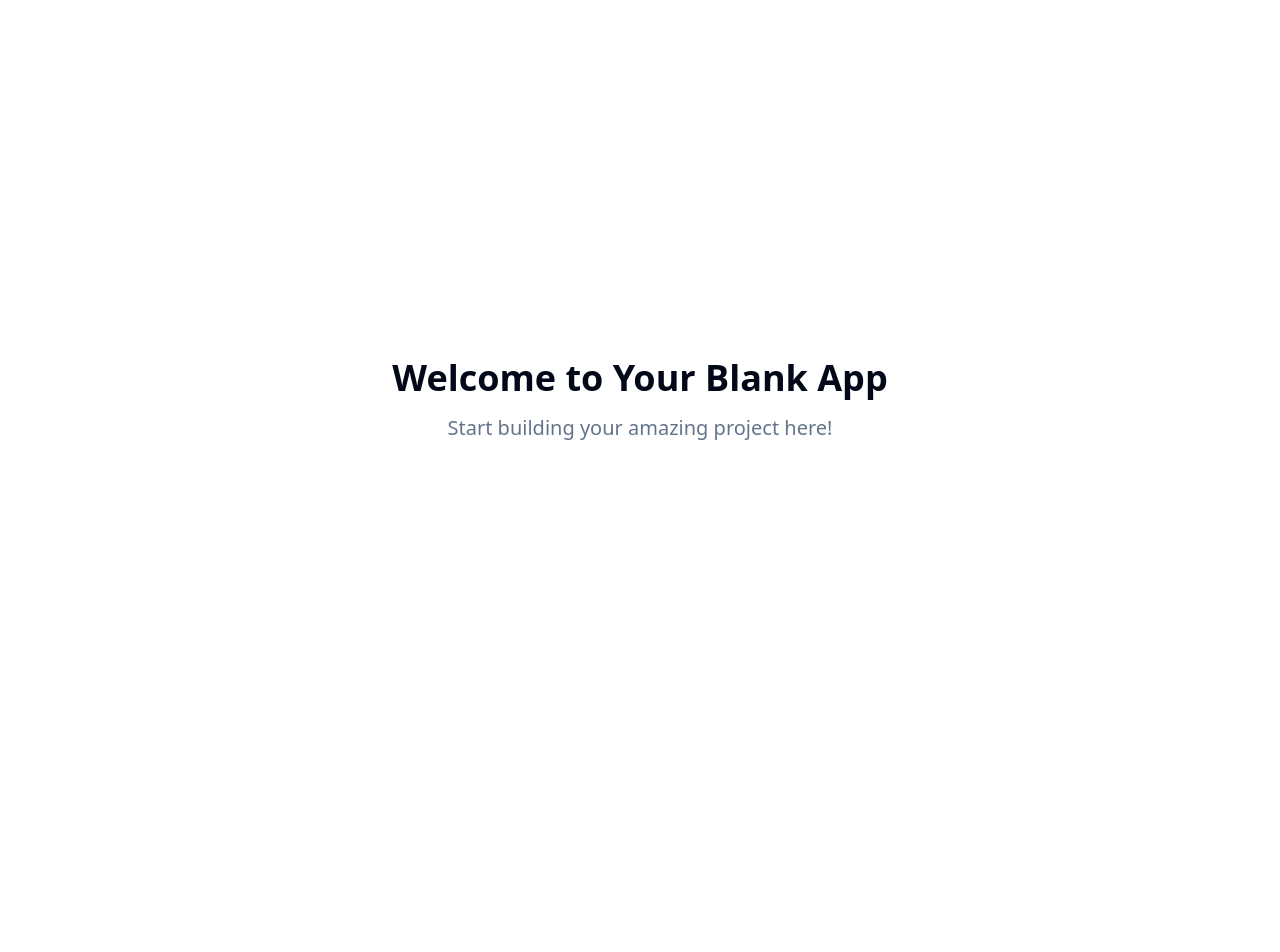
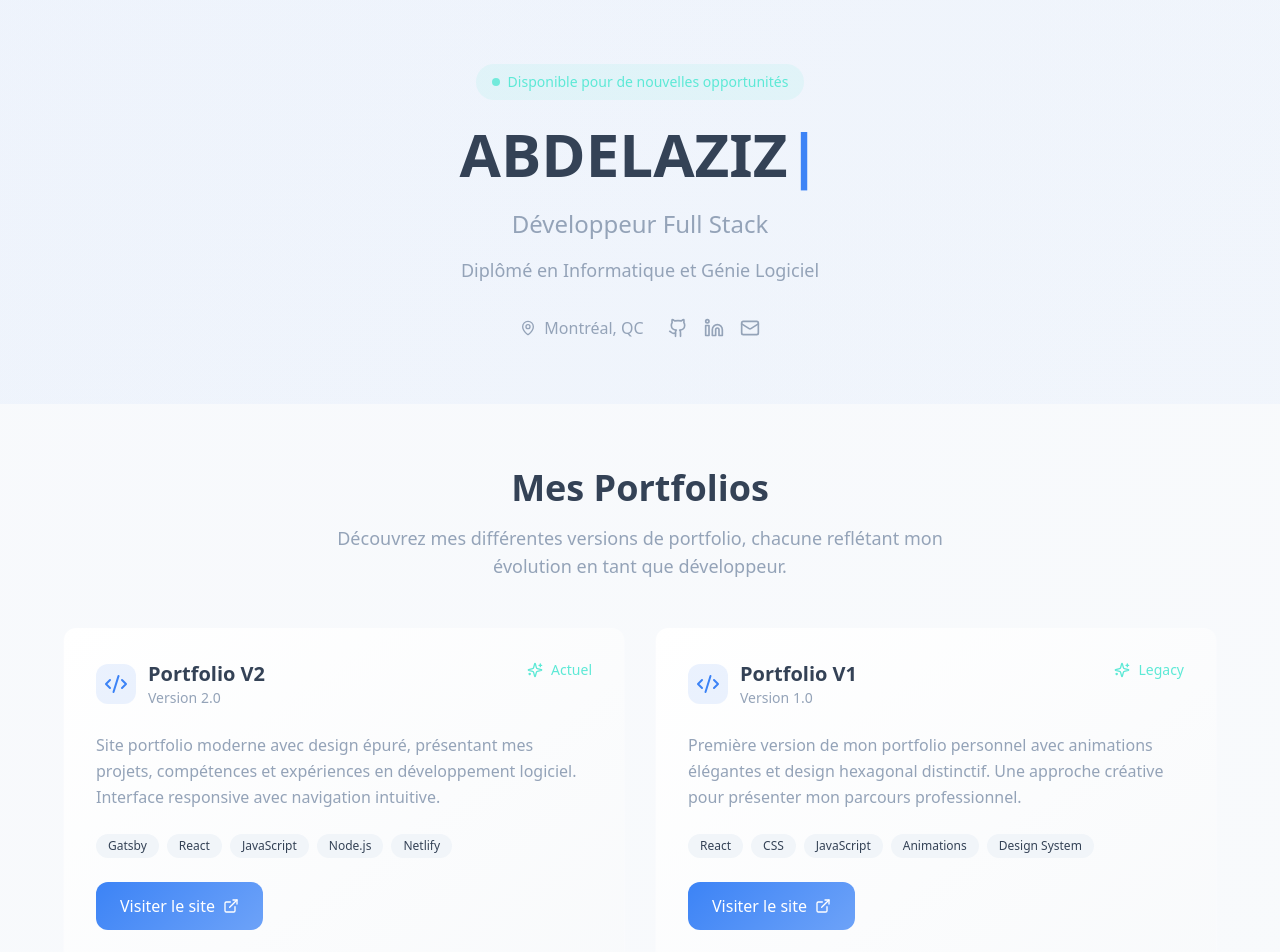
Before and after one commit to Abdeljll/jalal-links-hub, a React (Vite) app: page / in a window 1280 px wide. Shown: the top 952 px of the page. Before the commit the page ends 800 px from the top, so only its background shows below. Built offline with nearby package versions, Linux system fonts and the light colour scheme.

Commit message:
Add links to personal websites
Create a webpage that displays two links to the user's personal websites.

```diff
--- /dev/null
+++ b/src/components/PortfolioCard.tsx
@@ -0,0 +1,65 @@
+import { Card, CardContent } from "@/components/ui/card";
+import { ExternalLink, Code2, Sparkles } from "lucide-react";
+
+interface PortfolioCardProps {
+  title: string;
+  description: string;
+  url: string;
+  version: string;
+  status: string;
+  technologies: string[];
+}
+
+export const PortfolioCard = ({ title, description, url, version, status, technologies }: PortfolioCardProps) => {
+  return (
+    <Card className="group relative overflow-hidden bg-gradient-card border-0 shadow-card hover:shadow-hover transition-all duration-300 hover:scale-105">
+      <div className="absolute inset-0 bg-gradient-primary opacity-0 group-hover:opacity-5 transition-opacity duration-300" />
+
+      <CardContent className="p-8">
+        <div className="flex items-start justify-between mb-6">
+          <div className="flex items-center gap-3">
+            <div className="p-2 rounded-lg bg-primary/10 group-hover:bg-primary/20 transition-colors duration-300">
+              <Code2 className="h-6 w-6 text-primary" />
+            </div>
+            <div>
+              <h3 className="text-xl font-semibold text-foreground group-hover:text-primary transition-colors duration-300">
+                {title}
+              </h3>
+              <p className="text-sm text-muted-foreground">{version}</p>
+            </div>
+          </div>
+
+          <div className="flex items-center gap-2">
+            <Sparkles className="h-4 w-4 text-accent" />
+            <span className="text-sm font-medium text-accent">{status}</span>
+          </div>
+        </div>
+
+        <p className="text-muted-foreground mb-6 leading-relaxed">
+          {description}
+        </p>
+
+        <div className="flex flex-wrap gap-2 mb-6">
+          {technologies.map((tech, index) => (
+            <span
+              key={index}
+              className="px-3 py-1 text-xs font-medium bg-secondary rounded-full text-secondary-foreground"
+            >
+              {tech}
+            </span>
+          ))}
+        </div>
+
+        <a
+          href={url}
+          target="_blank"
+          rel="noopener noreferrer"
+          className="inline-flex items-center gap-2 px-6 py-3 bg-gradient-primary text-primary-foreground rounded-lg font-medium hover:shadow-lg transition-all duration-300 hover:scale-105"
+        >
+          Visiter le site
+          <ExternalLink className="h-4 w-4" />
+        </a>
+      </CardContent>
+    </Card>
+  );
+};
--- a/src/index.css
+++ b/src/index.css
@@ -2,41 +2,52 @@
 @tailwind components;
 @tailwind utilities;
 
-/* Definition of the design system. All colors, gradients, fonts, etc should be defined here.
-All colors MUST be HSL.
-*/
+/* Design system for Abdelaziz Portfolio Hub */
 
 @layer base {
   :root {
-    --background: 0 0% 100%;
-    --foreground: 222.2 84% 4.9%;
+    --background: 218 47% 98%;
+    --foreground: 215 25% 27%;
 
     --card: 0 0% 100%;
-    --card-foreground: 222.2 84% 4.9%;
+    --card-foreground: 215 25% 27%;
 
     --popover: 0 0% 100%;
-    --popover-foreground: 222.2 84% 4.9%;
+    --popover-foreground: 215 25% 27%;
 
-    --primary: 222.2 47.4% 11.2%;
-    --primary-foreground: 210 40% 98%;
+    --primary: 217 91% 60%;
+    --primary-foreground: 0 0% 100%;
+    --primary-glow: 217 91% 70%;
 
-    --secondary: 210 40% 96.1%;
-    --secondary-foreground: 222.2 47.4% 11.2%;
+    --secondary: 210 40% 96%;
+    --secondary-foreground: 215 25% 27%;
 
-    --muted: 210 40% 96.1%;
-    --muted-foreground: 215.4 16.3% 46.9%;
+    --muted: 210 40% 96%;
+    --muted-foreground: 215 20% 65%;
 
-    --accent: 210 40% 96.1%;
-    --accent-foreground: 222.2 47.4% 11.2%;
+    --accent: 172 76% 64%;
+    --accent-foreground: 215 25% 27%;
 
-    --destructive: 0 84.2% 60.2%;
-    --destructive-foreground: 210 40% 98%;
+    --destructive: 0 84% 60%;
+    --destructive-foreground: 0 0% 100%;
 
-    --border: 214.3 31.8% 91.4%;
-    --input: 214.3 31.8% 91.4%;
-    --ring: 222.2 84% 4.9%;
+    --border: 214 32% 91%;
+    --input: 214 32% 91%;
+    --ring: 217 91% 60%;
 
-    --radius: 0.5rem;
+    --radius: 0.75rem;
+
+    /* Custom gradients */
+    --gradient-primary: linear-gradient(135deg, hsl(var(--primary)), hsl(var(--primary-glow)));
+    --gradient-background: linear-gradient(135deg, hsl(var(--background)), hsl(210 40% 98%));
+    --gradient-card: linear-gradient(145deg, hsl(var(--card)), hsl(210 30% 98%));
+
+    /* Shadows */
+    --shadow-card: 0 4px 6px -1px hsl(var(--primary) / 0.1), 0 2px 4px -1px hsl(var(--primary) / 0.06);
+    --shadow-hover: 0 10px 25px -3px hsl(var(--primary) / 0.15), 0 4px 6px -2px hsl(var(--primary) / 0.1);
+
+    /* Animations */
+    --transition-smooth: all 0.3s cubic-bezier(0.4, 0, 0.2, 1);
 
     --sidebar-background: 0 0% 98%;
 
@@ -56,33 +67,38 @@ All colors MUST be HSL.
   }
 
   .dark {
-    --background: 222.2 84% 4.9%;
+    --background: 215 28% 17%;
     --foreground: 210 40% 98%;
 
-    --card: 222.2 84% 4.9%;
+    --card: 215 28% 17%;
     --card-foreground: 210 40% 98%;
 
-    --popover: 222.2 84% 4.9%;
+    --popover: 215 28% 17%;
     --popover-foreground: 210 40% 98%;
 
-    --primary: 210 40% 98%;
-    --primary-foreground: 222.2 47.4% 11.2%;
+    --primary: 217 91% 60%;
+    --primary-foreground: 0 0% 100%;
+    --primary-glow: 217 91% 70%;
 
-    --secondary: 217.2 32.6% 17.5%;
+    --secondary: 217 33% 17%;
     --secondary-foreground: 210 40% 98%;
 
-    --muted: 217.2 32.6% 17.5%;
-    --muted-foreground: 215 20.2% 65.1%;
+    --muted: 217 33% 17%;
+    --muted-foreground: 215 20% 65%;
 
-    --accent: 217.2 32.6% 17.5%;
+    --accent: 172 76% 64%;
     --accent-foreground: 210 40% 98%;
 
-    --destructive: 0 62.8% 30.6%;
+    --destructive: 0 63% 31%;
     --destructive-foreground: 210 40% 98%;
 
-    --border: 217.2 32.6% 17.5%;
-    --input: 217.2 32.6% 17.5%;
-    --ring: 212.7 26.8% 83.9%;
+    --border: 217 33% 17%;
+    --input: 217 33% 17%;
+    --ring: 217 91% 60%;
+
+    /* Dark mode gradients */
+    --gradient-background: linear-gradient(135deg, hsl(var(--background)), hsl(215 28% 20%));
+    --gradient-card: linear-gradient(145deg, hsl(215 28% 17%), hsl(215 28% 20%));
     --sidebar-background: 240 5.9% 10%;
     --sidebar-foreground: 240 4.8% 95.9%;
     --sidebar-primary: 224.3 76.3% 48%;
--- a/src/pages/Index.tsx
+++ b/src/pages/Index.tsx
@@ -1,12 +1,98 @@
-// Update this page (the content is just a fallback if you fail to update the page)
+import { PortfolioCard } from "@/components/PortfolioCard";
+import { Github, Linkedin, Mail, MapPin } from "lucide-react";
 
 const Index = () => {
+  const portfolios = [
+    {
+      title: "Portfolio V2",
+      description: "Site portfolio moderne avec design épuré, présentant mes projets, compétences et expériences en développement logiciel. Interface responsive avec navigation intuitive.",
+      url: "https://abdelazizjalalv2.netlify.app",
+      version: "Version 2.0",
+      status: "Actuel",
+      technologies: ["Gatsby", "React", "JavaScript", "Node.js", "Netlify"]
+    },
+    {
+      title: "Portfolio V1",
+      description: "Première version de mon portfolio personnel avec animations élégantes et design hexagonal distinctif. Une approche créative pour présenter mon parcours professionnel.",
+      url: "https://abdelazizjalal.netlify.app",
+      version: "Version 1.0",
+      status: "Legacy",
+      technologies: ["React", "CSS", "JavaScript", "Animations", "Design System"]
+    }
+  ];
+
   return (
-    <div className="min-h-screen flex items-center justify-center bg-background">
-      <div className="text-center">
-        <h1 className="text-4xl font-bold mb-4">Welcome to Your Blank App</h1>
-        <p className="text-xl text-muted-foreground">Start building your amazing project here!</p>
-      </div>
+    <div className="min-h-screen bg-gradient-background">
+      {/* Header Section */}
+      <header className="relative overflow-hidden">
+        <div className="absolute inset-0 bg-gradient-primary opacity-5" />
+        <div className="relative container mx-auto px-6 py-16">
+          <div className="max-w-4xl mx-auto text-center">
+            <div className="inline-flex items-center gap-2 px-4 py-2 bg-accent/10 rounded-full mb-6">
+              <div className="w-2 h-2 bg-accent rounded-full animate-pulse" />
+              <span className="text-sm font-medium text-accent">Disponible pour de nouvelles opportunités</span>
+            </div>
+
+            <h1 className="text-5xl md:text-6xl font-bold text-foreground mb-6">
+              ABDELAZIZ
+              <span className="text-primary">|</span>
+            </h1>
+
+            <p className="text-xl md:text-2xl text-muted-foreground mb-4">
+              Développeur Full Stack
+            </p>
+
+            <p className="text-lg text-muted-foreground mb-8">
+              Diplômé en Informatique et Génie Logiciel
+            </p>
+
+            <div className="flex items-center justify-center gap-6 text-muted-foreground">
+              <div className="flex items-center gap-2">
+                <MapPin className="h-4 w-4" />
+                <span>Montréal, QC</span>
+              </div>
+              <div className="flex items-center gap-4">
+                <a href="#" className="hover:text-primary transition-colors">
+                  <Github className="h-5 w-5" />
+                </a>
+                <a href="#" className="hover:text-primary transition-colors">
+                  <Linkedin className="h-5 w-5" />
+                </a>
+                <a href="#" className="hover:text-primary transition-colors">
+                  <Mail className="h-5 w-5" />
+                </a>
+              </div>
+            </div>
+          </div>
+        </div>
+      </header>
+
+      {/* Portfolios Section */}
+      <section className="container mx-auto px-6 py-16">
+        <div className="max-w-6xl mx-auto">
+          <div className="text-center mb-12">
+            <h2 className="text-3xl md:text-4xl font-bold text-foreground mb-4">
+              Mes Portfolios
+            </h2>
+            <p className="text-lg text-muted-foreground max-w-2xl mx-auto">
+              Découvrez mes différentes versions de portfolio, chacune reflétant mon évolution en tant que développeur.
+            </p>
+          </div>
+
+          <div className="grid md:grid-cols-2 gap-8">
+            {portfolios.map((portfolio, index) => (
+              <PortfolioCard key={index} {...portfolio} />
+            ))}
+          </div>
+        </div>
+      </section>
+
+      {/* Footer */}
+      <footer className="container mx-auto px-6 py-8 text-center">
+        <p className="text-muted-foreground">
+          © 2025 Abdelaziz Jalal. Tous droits réservés.
+        </p>
+      </footer>
     </div>
   );
 };
--- a/tailwind.config.ts
+++ b/tailwind.config.ts
@@ -26,7 +26,8 @@ export default {
 				foreground: 'hsl(var(--foreground))',
 				primary: {
 					DEFAULT: 'hsl(var(--primary))',
-					foreground: 'hsl(var(--primary-foreground))'
+					foreground: 'hsl(var(--primary-foreground))',
+					glow: 'hsl(var(--primary-glow))'
 				},
 				secondary: {
 					DEFAULT: 'hsl(var(--secondary))',
@@ -68,6 +69,18 @@ export default {
 				md: 'calc(var(--radius) - 2px)',
 				sm: 'calc(var(--radius) - 4px)'
 			},
+			backgroundImage: {
+				'gradient-primary': 'var(--gradient-primary)',
+				'gradient-background': 'var(--gradient-background)',
+				'gradient-card': 'var(--gradient-card)'
+			},
+			boxShadow: {
+				'card': 'var(--shadow-card)',
+				'hover': 'var(--shadow-hover)'
+			},
+			transitionTimingFunction: {
+				'smooth': 'var(--transition-smooth)'
+			},
 			keyframes: {
 				'accordion-down': {
 					from: {
```
